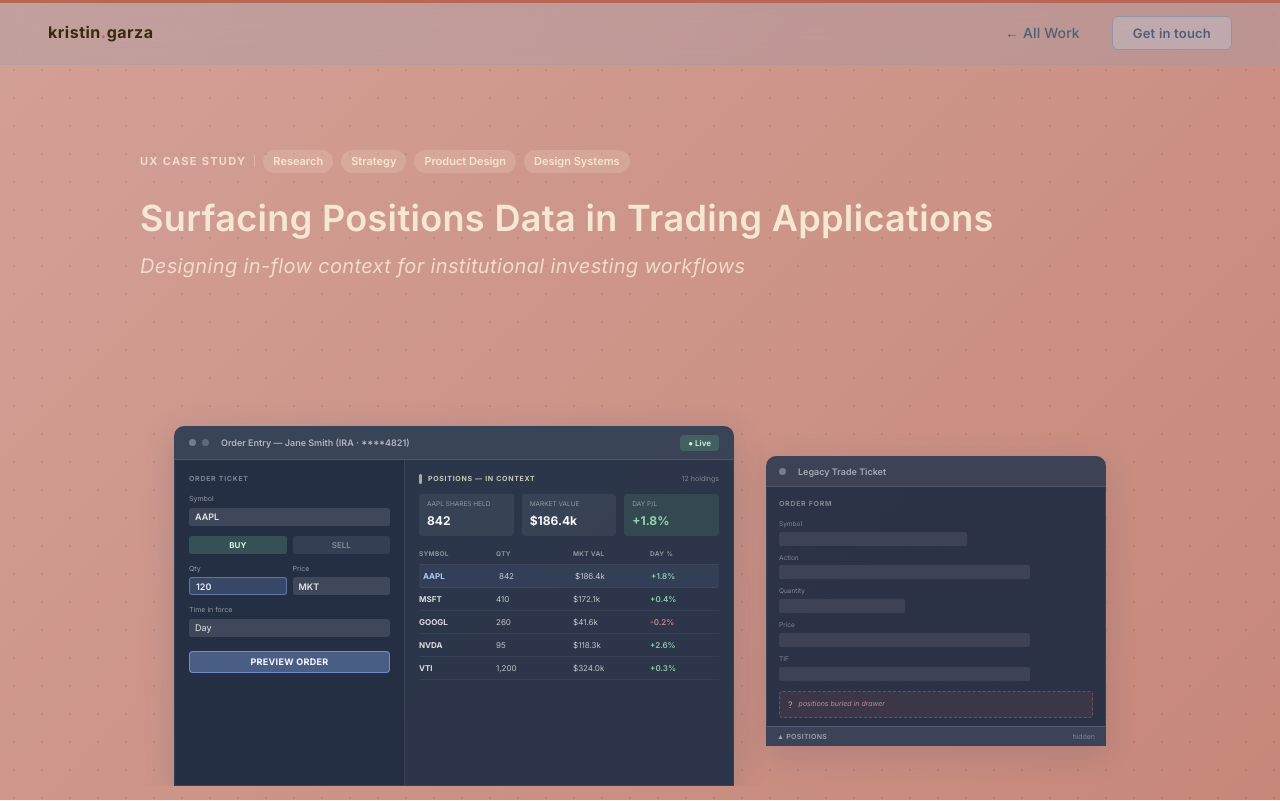
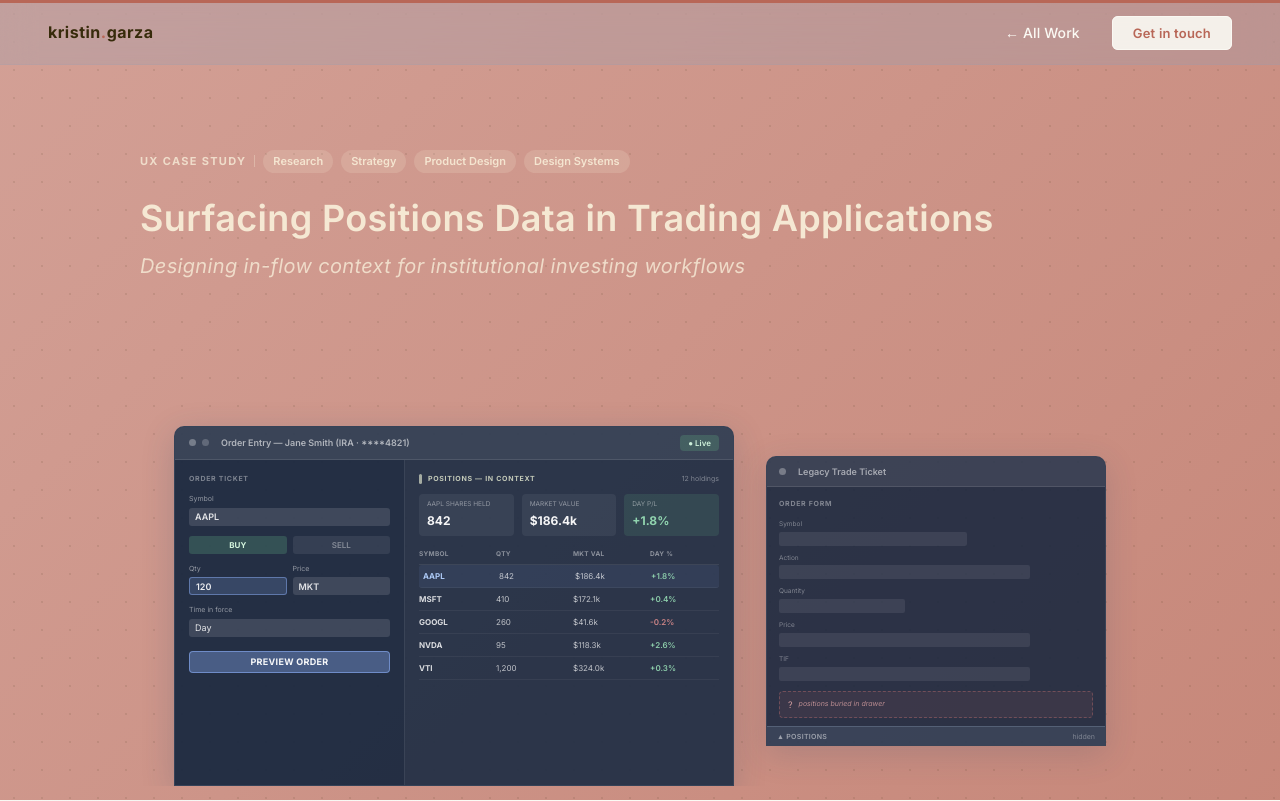
Before and after one commit to kmk221/portfolio-kg, a React (Vite) app: page /case-study/positions in a window 1280 px wide. Shown: the top 801 px of the page. Built offline with nearby package versions, Linux system fonts and the light colour scheme; a web font is replaced by a local one.

Commit message:
styling tweaks - buttons/links

```diff
--- a/src/pages/OrderManagementCaseStudy.body.html
+++ b/src/pages/OrderManagementCaseStudy.body.html
@@ -940,7 +940,7 @@
     </div>
 
     <div style="margin-top: 40px; text-align: center;">
-      <a href="/order-management-prototype.html" target="_blank" rel="noopener" style="display: inline-flex; align-items: center; gap: 8px; padding: 12px 22px; background: var(--terracotta); color: #fff; text-decoration: none; font-size: 13px; font-weight: 700; letter-spacing: 0.04em; border-radius: 8px; box-shadow: 0 2px 8px rgba(0,0,0,0.12);">
+      <a href="/order-management-prototype.html" target="_blank" rel="noopener" style="display: inline-flex; align-items: center; gap: 8px; padding: 12px 22px; background: var(--warm-gray); color: var(--cream); text-decoration: none; font-size: 13px; font-weight: 700; letter-spacing: 0.04em; border-radius: 8px; box-shadow: 0 2px 8px rgba(0,0,0,0.12);">
         Open the clickable prototype <span aria-hidden="true" style="font-size: 14px;">↗</span>
       </a>
     </div>
@@ -1050,7 +1050,7 @@
       </div>
 
       <div style="display: flex; justify-content: center; margin-top: 32px;">
-        <button type="button" onclick="openCompareTour('outcome','pre')" aria-label="Compare both showcased changes in full screen" style="display: inline-flex; align-items: center; gap: 8px; cursor: zoom-in; background: var(--terracotta); color: #fff; border: 0; border-radius: 999px; padding: 11px 22px; font-family: inherit; font-size: 12px; font-weight: 700; letter-spacing: 0.08em; text-transform: uppercase; box-shadow: 0 2px 10px rgba(0,0,0,0.12); transition: transform 200ms ease, box-shadow 200ms ease;">
+        <button type="button" onclick="openCompareTour('outcome','pre')" aria-label="Compare both showcased changes in full screen" style="display: inline-flex; align-items: center; gap: 8px; cursor: zoom-in; background: var(--warm-gray); color: var(--cream); border: 0; border-radius: 999px; padding: 11px 22px; font-family: inherit; font-size: 12px; font-weight: 700; letter-spacing: 0.08em; text-transform: uppercase; box-shadow: 0 2px 10px rgba(0,0,0,0.12); transition: transform 200ms ease, box-shadow 200ms ease;">
           <span aria-hidden="true">⤢</span> Compare in full screen
         </button>
       </div>
@@ -1112,7 +1112,7 @@
       </figure>
     </div>
     <div style="display: flex; justify-content: center; margin-top: 20px;">
-      <button type="button" onclick="openCompare('pilot','pre')" aria-label="Compare piloted and post-pilot videos in full screen" style="display: inline-flex; align-items: center; gap: 8px; cursor: zoom-in; background: var(--terracotta); color: #fff; border: 0; border-radius: 999px; padding: 11px 22px; font-family: inherit; font-size: 12px; font-weight: 700; letter-spacing: 0.08em; text-transform: uppercase; box-shadow: 0 2px 10px rgba(0,0,0,0.12); transition: transform 200ms ease, box-shadow 200ms ease;">
+      <button type="button" onclick="openCompare('pilot','pre')" aria-label="Compare piloted and post-pilot videos in full screen" style="display: inline-flex; align-items: center; gap: 8px; cursor: zoom-in; background: var(--warm-gray); color: var(--cream); border: 0; border-radius: 999px; padding: 11px 22px; font-family: inherit; font-size: 12px; font-weight: 700; letter-spacing: 0.08em; text-transform: uppercase; box-shadow: 0 2px 10px rgba(0,0,0,0.12); transition: transform 200ms ease, box-shadow 200ms ease;">
         <span aria-hidden="true">⤢</span> Compare in full screen
       </button>
     </div>
--- a/src/pages/RulesCaseStudy.jsx
+++ b/src/pages/RulesCaseStudy.jsx
@@ -316,7 +316,7 @@ function PrototypeEmbed(){
   useEffect(()=>{const h=(e)=>{if(e.key==='Escape')setOpen(false)};window.addEventListener('keydown',h);return()=>window.removeEventListener('keydown',h)},[])
   useEffect(()=>{document.body.style.overflow=open?'hidden':'';return()=>{document.body.style.overflow=''}},[open])
   return(<>
-    <button onClick={()=>setOpen(true)} style={{display:'inline-flex',alignItems:'center',gap:10,background:terracotta,color:'white',fontSize:13,fontWeight:700,padding:'13px 24px',borderRadius:28,border:'none',cursor:'pointer',letterSpacing:'0.03em',boxShadow:'0 4px 20px rgba(177,124,93,0.35)'}}>
+    <button onClick={()=>setOpen(true)} style={{display:'inline-flex',alignItems:'center',gap:10,background:warmGray,color:cream,fontSize:13,fontWeight:600,padding:'10px 22px',borderRadius:8,letterSpacing:'0.2px',border:'none',cursor:'pointer'}}>
       <span style={{width:18,height:18,borderRadius:'50%',background:'rgba(255,255,255,0.2)',display:'flex',alignItems:'center',justifyContent:'center',fontSize:9}}>▶</span>
       Meet the redesign
     </button>
@@ -1513,7 +1513,7 @@ export default function RulesCaseStudy(){
                   </table>
                 </div>
               </div>
-              <a href="/legacy-rules-annotated.html" target="_blank" rel="noreferrer" style={{display:'inline-flex',alignItems:'center',gap:10,background:terracotta,color:'white',fontSize:13,fontWeight:700,padding:'13px 24px',borderRadius:28,textDecoration:'none',letterSpacing:'0.03em',boxShadow:'0 4px 20px rgba(177,124,93,0.35)'}}>
+              <a href="/legacy-rules-annotated.html" target="_blank" rel="noreferrer" style={{display:'inline-flex',alignItems:'center',gap:10,background:warmGray,color:cream,fontSize:13,fontWeight:600,padding:'10px 22px',borderRadius:8,letterSpacing:'0.2px',textDecoration:'none'}}>
                 <span style={{width:18,height:18,borderRadius:'50%',background:'rgba(255,255,255,0.2)',display:'flex',alignItems:'center',justifyContent:'center',fontSize:9}}>▶</span>
                 Meet the legacy system
               </a>
--- a/src/styles.css
+++ b/src/styles.css
@@ -301,20 +301,16 @@ a.nav-cta {
   font-size: 13px;
   font-weight: 600;
   letter-spacing: 0.2px;
-  color: var(--deep-blue);
-  background: rgba(196, 207, 223, 0.35);
-  border: 1.5px solid rgba(95, 122, 154, 0.45);
+  color: var(--terracotta);
+  border: 1.5px solid var(--terracotta);
   padding: 8px 20px;
   border-radius: 6px;
   transition: all 0.2s ease;
-  backdrop-filter: blur(8px);
-  -webkit-backdrop-filter: blur(8px);
 }
 
 a.nav-cta:hover {
-  background: rgba(196, 207, 223, 0.55);
-  border-color: var(--deep-blue);
-  color: var(--deep-blue);
+  background: var(--terracotta);
+  color: white;
 }
 
 /* Dark-mode variant — gold pill with deep-brown text. */
@@ -328,6 +324,35 @@ a.nav-cta:hover {
   background: #C99A48;
   border-color: #C99A48;
   color: #372B0B;
+}
+
+/* Positions case study has a terracotta hero — terracotta-on-terracotta
+   wouldn't read, so flip to a cream filled pill with terracotta text that
+   pops against the red. The .positions-page wrapper class already exists
+   on CaseStudy.jsx's root. */
+.positions-page a.nav-cta {
+  color: var(--terracotta);
+  background: rgba(251, 250, 244, 0.9);
+  border-color: rgba(251, 250, 244, 0.9);
+  backdrop-filter: blur(8px);
+  -webkit-backdrop-filter: blur(8px);
+}
+
+.positions-page a.nav-cta:hover {
+  background: white;
+  border-color: white;
+  color: var(--terracotta);
+}
+
+/* On the Positions case study (terracotta hero), nav links pick up the
+   creamy white treatment so they read against the warm bg. The :not()
+   keeps the nav-cta button's own terracotta text untouched. */
+.positions-page .nav-links a:not(.nav-cta) {
+  color: var(--cream);
+}
+
+.positions-page .nav-links a:not(.nav-cta):hover {
+  color: white;
 }
 
 /* Homepage Hero */
@@ -472,7 +497,7 @@ a.nav-cta:hover {
   align-items: center;
   gap: 8px;
   padding: 14px 28px;
-  background: var(--terracotta);
+  background: var(--warm-gray);
   color: var(--cream);
   font-size: 14px;
   font-weight: 600;
@@ -484,11 +509,8 @@ a.nav-cta:hover {
 }
 
 .btn-primary:hover {
-  background: rgba(184, 103, 87, 0.7);
+  background: var(--terracotta);
   color: var(--cream);
-  backdrop-filter: blur(12px);
-  -webkit-backdrop-filter: blur(12px);
-  box-shadow: 0 4px 18px rgba(184, 103, 87, 0.2), inset 0 1px 0 rgba(255, 255, 255, 0.25);
   transform: translateY(-1px);
 }
 
@@ -498,19 +520,19 @@ a.nav-cta:hover {
   gap: 8px;
   padding: 14px 28px;
   background: transparent;
-  color: var(--deep-blue);
+  color: var(--terracotta);
   font-size: 14px;
   font-weight: 600;
   letter-spacing: 0.2px;
   border-radius: 8px;
-  border: 1.5px solid rgba(98, 116, 142, 0.3);
+  border: 1.5px solid var(--terracotta);
   transition: all 0.2s ease;
   cursor: pointer;
 }
 
 .btn-secondary:hover {
-  border-color: var(--steel-blue);
-  color: var(--steel-blue);
+  background: var(--terracotta);
+  color: white;
 }
 
 /* Work section */
```
